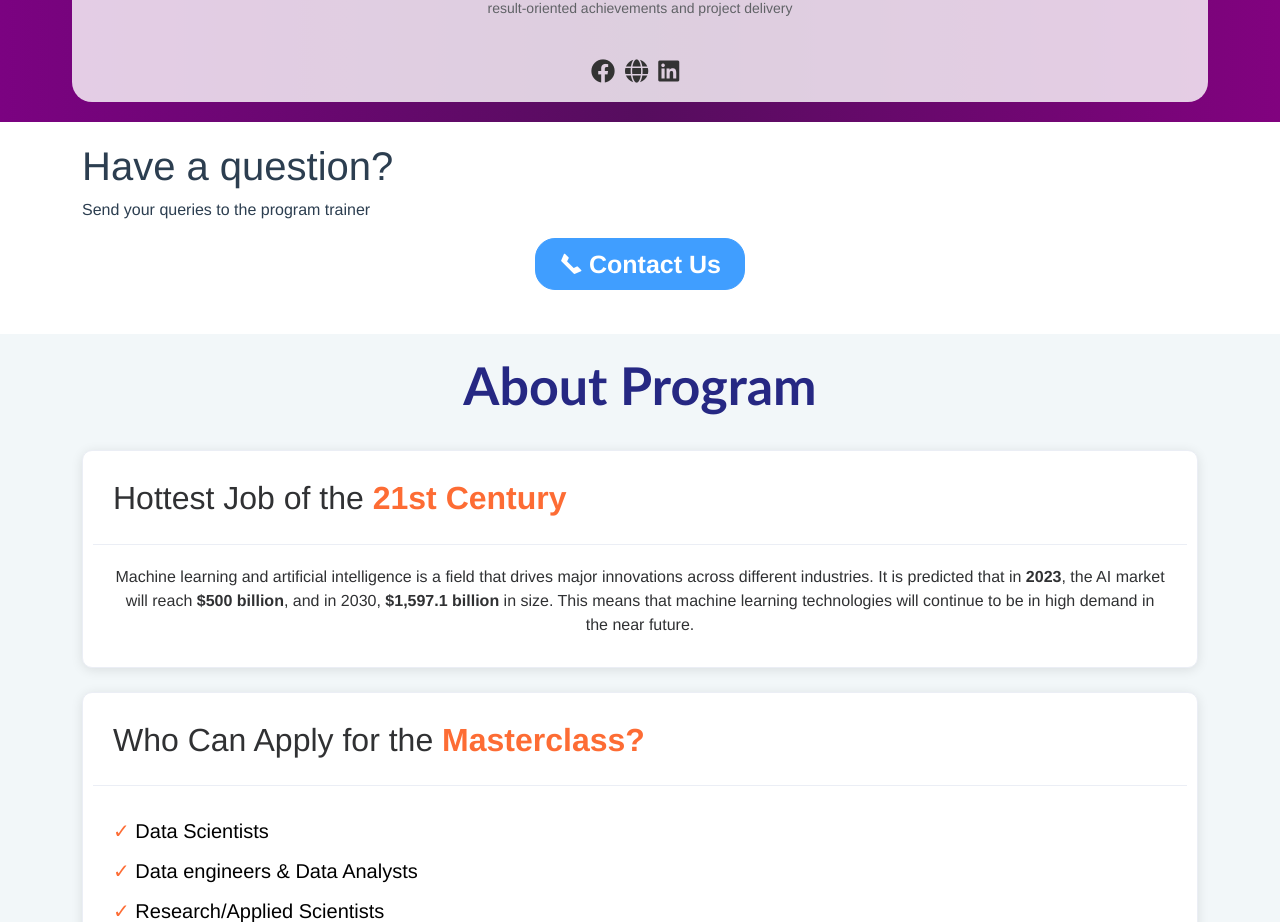
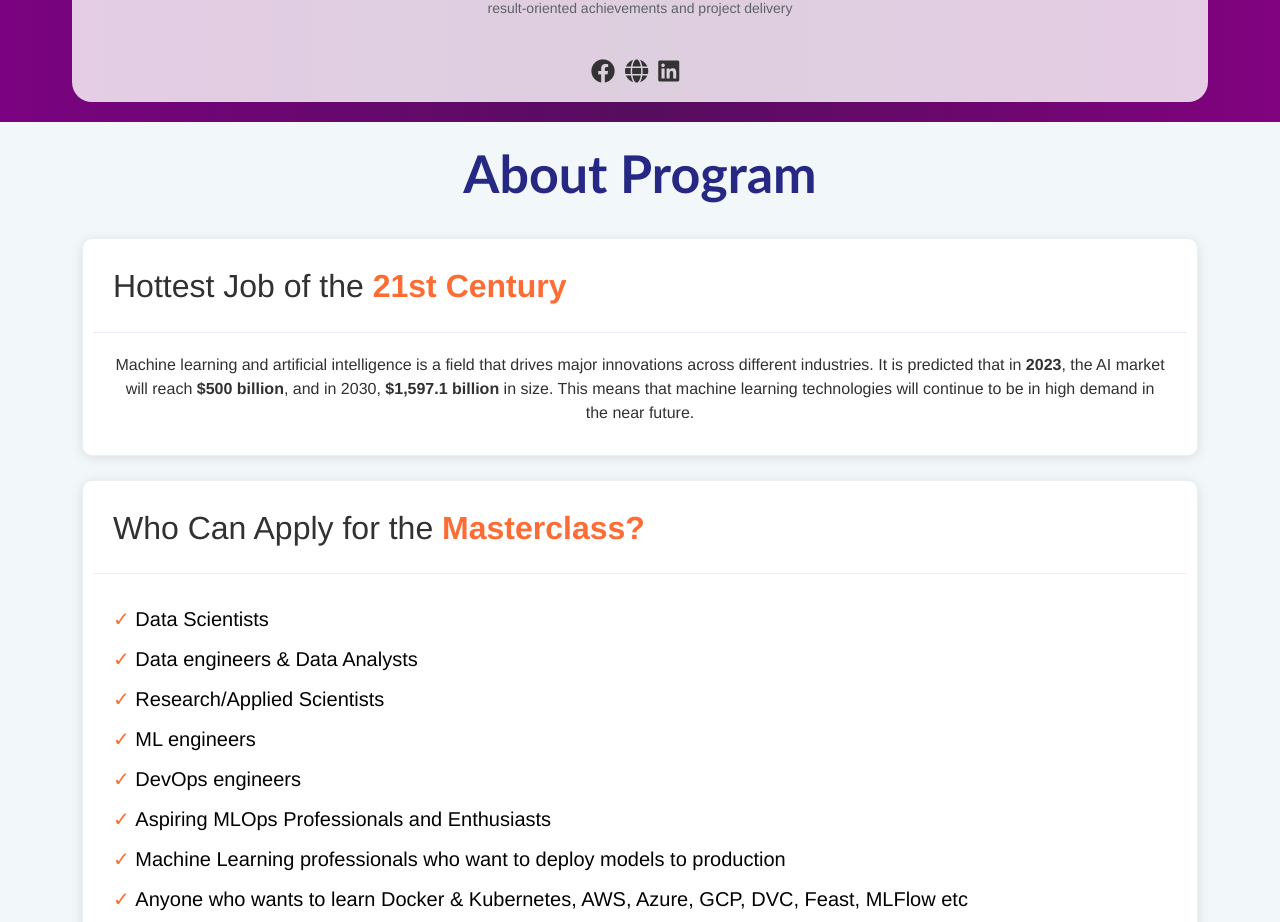
Before and after one commit to 03sarath/landingpage_mlops_mc, a Vue app: page /#/ in a window 1280 px wide. Shown: the part 3743-4665 px from the top of the page. Built offline with nearby package versions, Linux system fonts and the light colour scheme.

Commit message:
Removed Contact us button

```diff
--- a/src/components/HelloWorld.vue
+++ b/src/components/HelloWorld.vue
@@ -682,7 +682,7 @@ center>
         </div>
         </div>
        </el-main>
-       <el-main>
+       <!-- <el-main>
         <div class="container">
           <div class="row">
             <div class="col">
@@ -694,7 +694,7 @@ center>
             </div>
           </div>
         </div>
-      </el-main>
+      </el-main>  -->
 
 
        <el-main style="background: #f2f7f9;">
```
